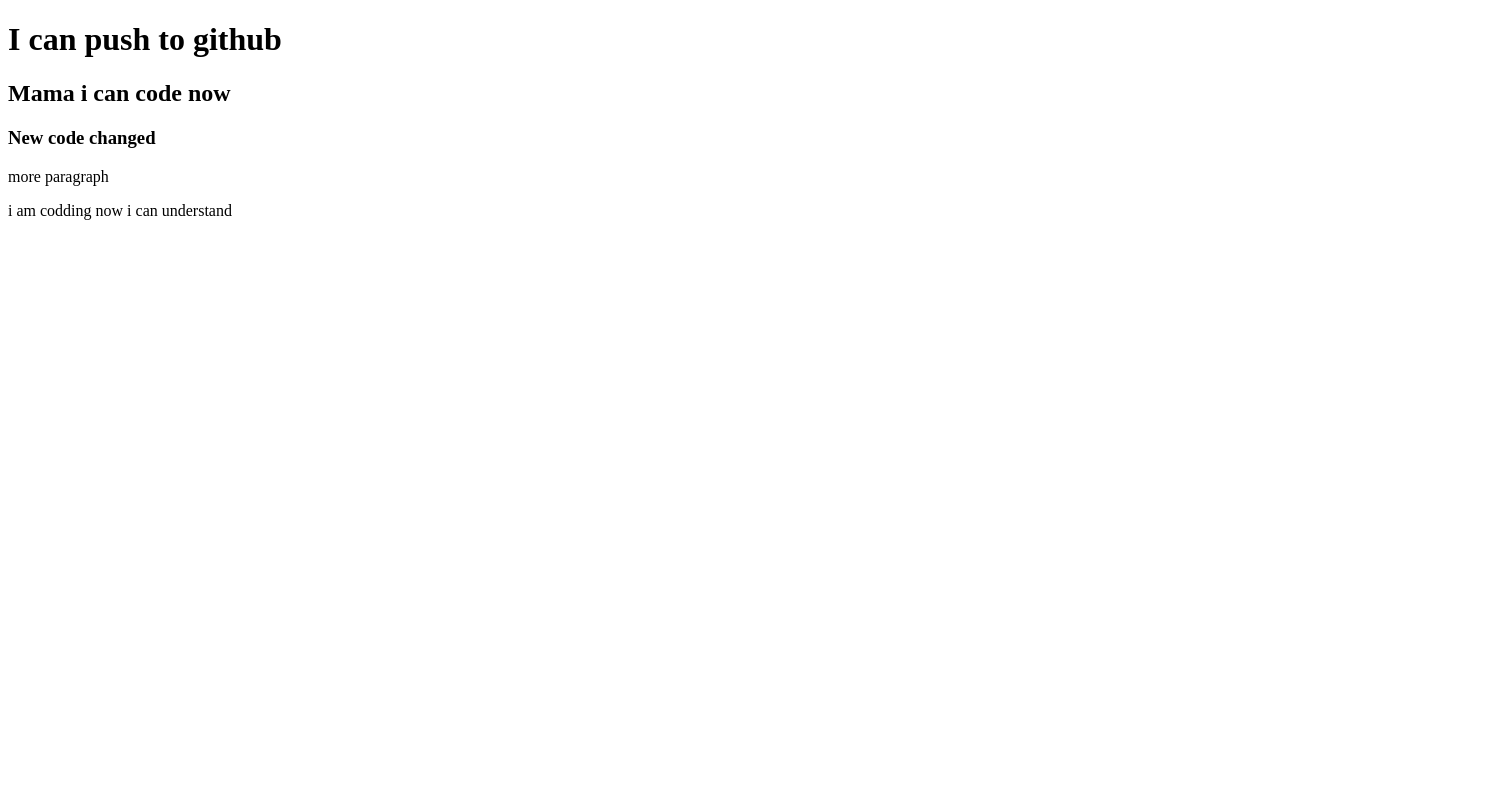
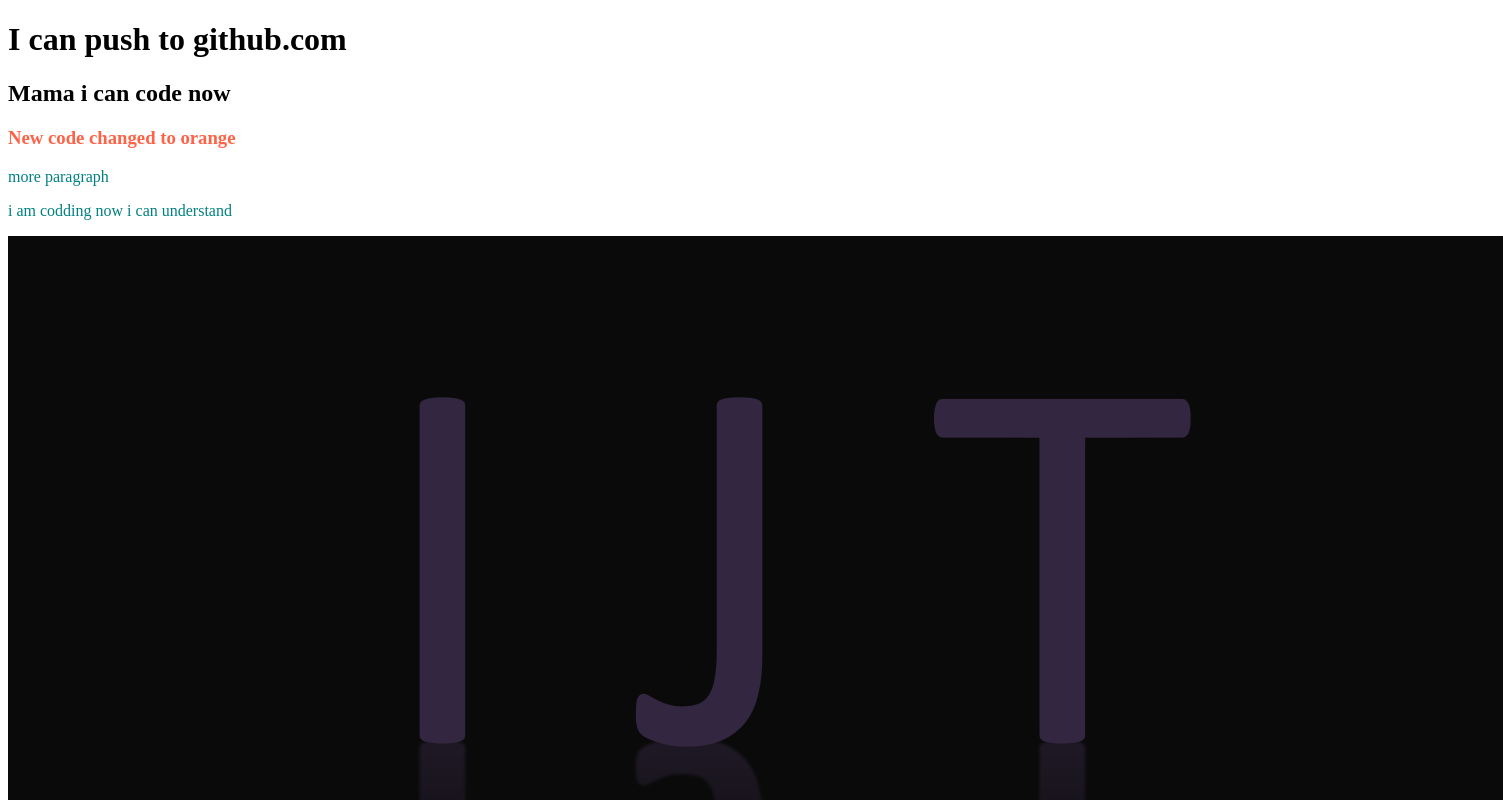
Before and after one commit to Ijtonni/My-second-ropo-, a plain HTML site: page index.html in a window 1280 px wide. Shown: the top 800 px of the page, 1503 px wide, since content can reach past the window. Drawn offline with Linux system fonts and the light colour scheme.

Commit message:
added picture

```diff
--- a/index.html
+++ b/index.html
@@ -8,10 +8,11 @@
     <link rel="stylesheet" href="style.css">
 </head>
 <body>
-    <h1>I can push to github</h1>
+    <h1>I can push to github.com</h1>
     <h2>Mama i can code now</h2>
-    <h3>New code changed</h3>
+    <h3>New code changed to orange</h3>
     <p>more paragraph</p>
     <p>i am codding now i can understand</p>
+    <img src="Capture.PNG" alt="">
 </body>
 </html>
--- a/style.css
+++ b/style.css
@@ -0,0 +1,6 @@
+p{
+    color: teal;
+}
+h3{
+    color: tomato;
+}
```
Also changed, not shown: Capture.PNG (added).
